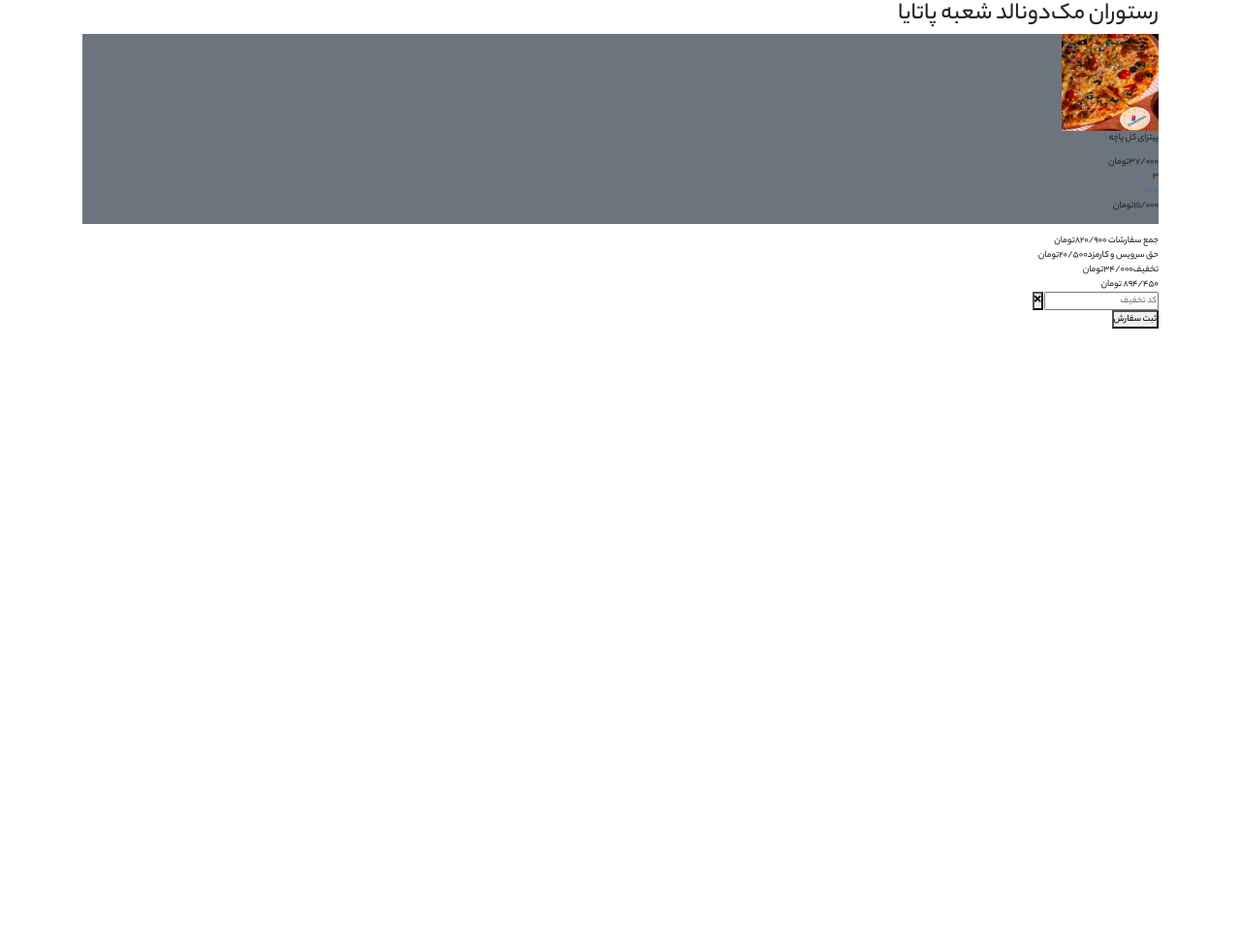
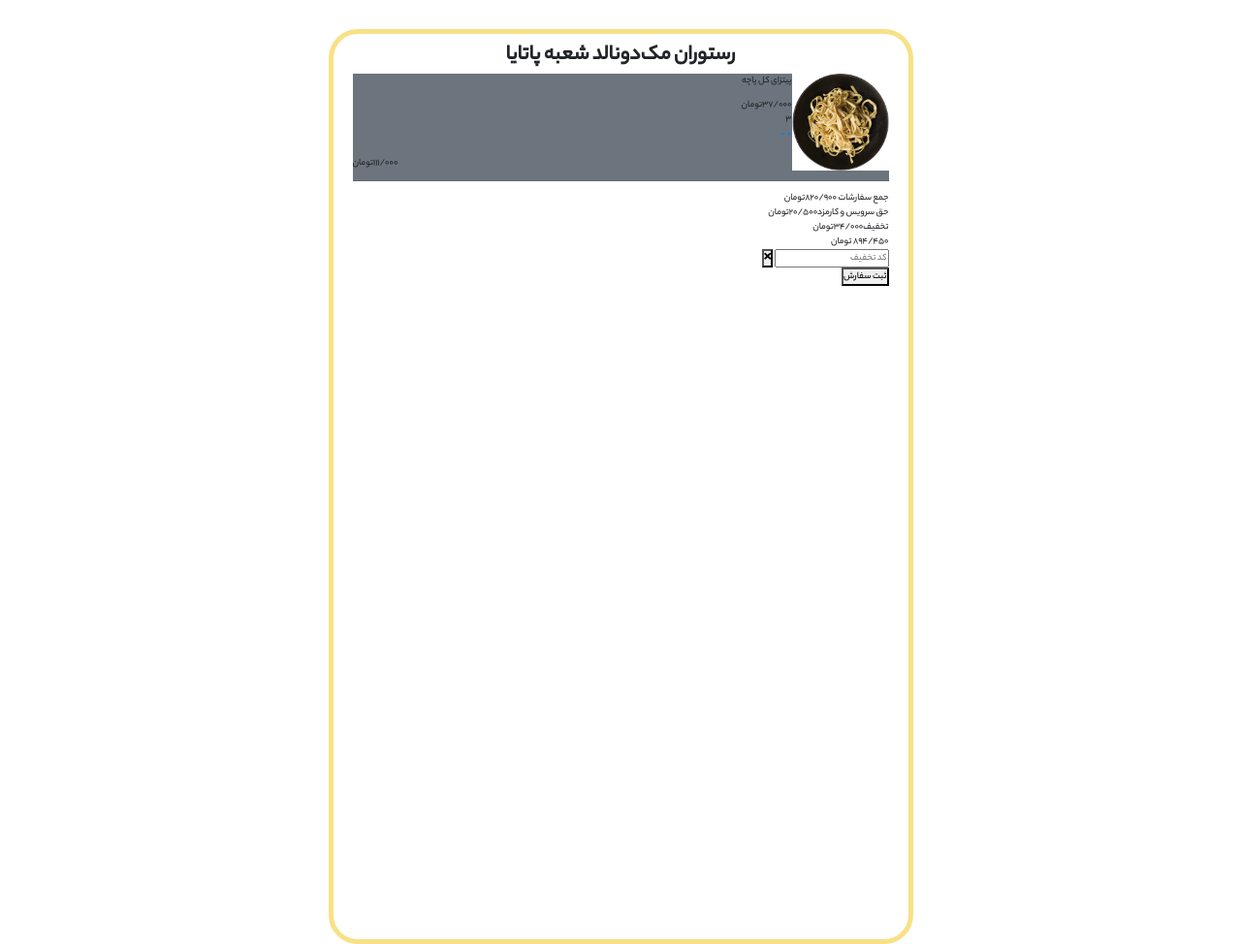
Before and after one commit to masturdating2035/bill-generator, a plain HTML site: page index.html in a window 1280 px wide. Shown: the whole page at 97% size. Before the commit the page ends 800 px from the top, so only its background shows below. Drawn offline with Linux system fonts and the light colour scheme.

Commit message:
fix html

```diff
--- a/css/styles.css
+++ b/css/styles.css
@@ -34,5 +34,33 @@ li {
 
 
 /**************************
+ ***** Header Styles *****
+ **************************/
+.wrapper {
+    width: 60.3rem;
+    height: 94.4rem;
+    border: .5rem solid rgba(241, 196, 15, 0.5);
+    border-radius: 3rem;
+    margin-top: 3rem;
+    padding: 1rem 2rem;
+}
+
+.wrapper header h1 {
+    font-size: 2.2rem;
+    font-weight: bold;
+    text-align: center;
+}
+
+
+/**************************
  ***** Body Styles *****
  **************************/
+ .items .foods{
+     display: flex;
+     align-items: flex-end;
+     justify-content: space-between;
+ }
+
+ .items .foods .foods-info{
+     display: flex;
+ }
--- a/index.html
+++ b/index.html
@@ -13,13 +13,11 @@
 <body>
 
     <div class="container">
-        <div class="main">
+        <div class="wrapper mx-auto">
             <header>
                 <div class="row">
                     <div class="col-md-12">
-
                         <h1>رستوران مک‌دونالد شعبه پاتایا</h1>
-
                     </div>
                 </div>
             </header>
@@ -32,7 +30,7 @@
                             <div class="foods">
                                 <div class="foods-info">
                                     <div class="foods-info-img">
-                                        <img src="./img/1.jpeg" width="100" height="100">
+                                        <img src="./img/dish@3x.jpg" width="100" height="100">
                                     </div>
 
                                     <div class="foods-info-details">
```
Also changed, not shown: img/1.jpeg (deleted), img/2.jpg (deleted), img/3.jpeg (deleted), img/4.jpeg (deleted), img/5.jpg (deleted), img/6.jpeg (deleted), img/7.jpg (deleted), img/8.jpg (deleted), img/dish@3x.jpg (added).
